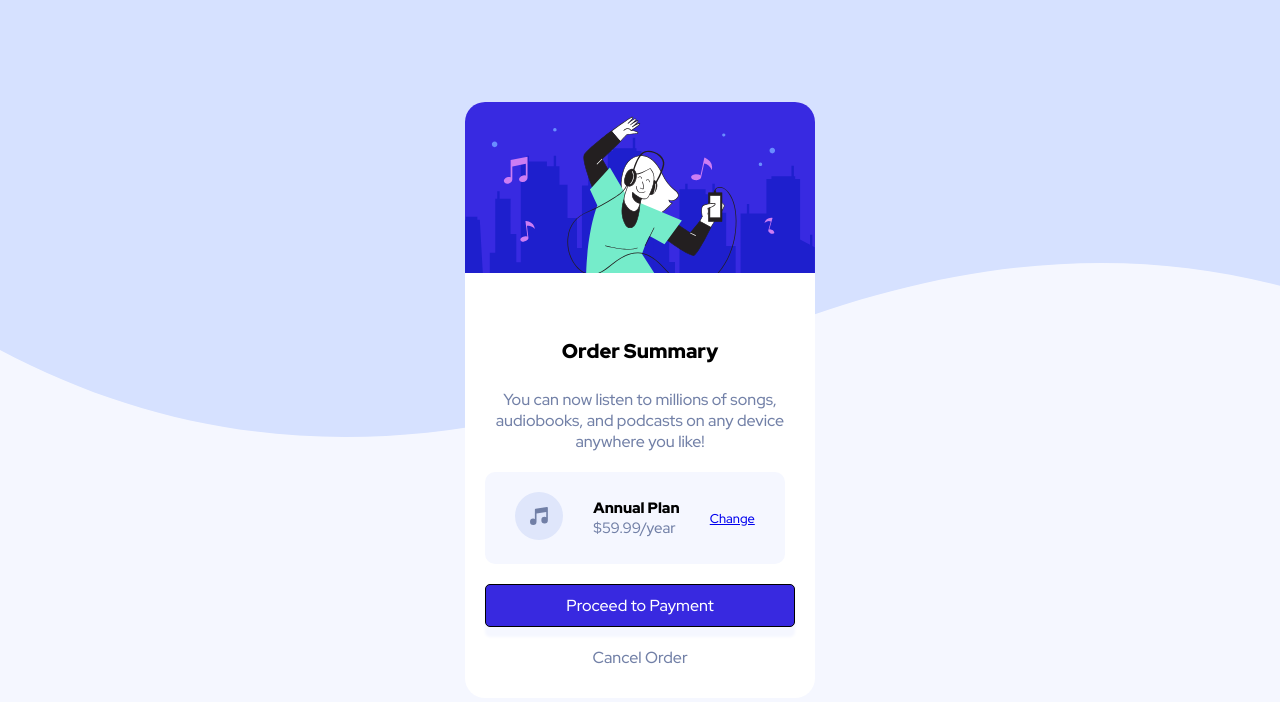
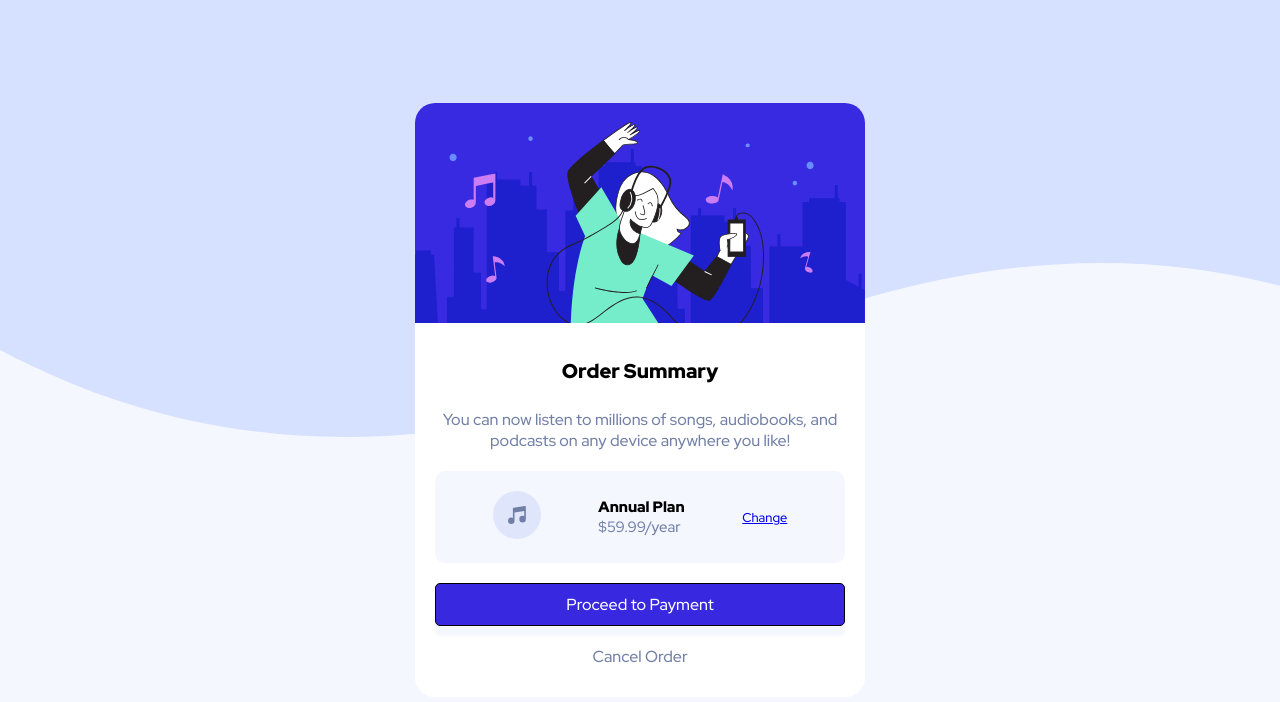
Before and after one commit to AlexandreC6/order-summary-component-main, a plain HTML site: page index.html in a window 1280 px wide. Drawn offline with Linux system fonts and the light colour scheme.

Commit message:
fini ajustement

```diff
--- a/style.css
+++ b/style.css
@@ -17,7 +17,7 @@ body {
  /* La carte */
 .card {
     border: 1px;
-    width:350px;
+    width:450px;
     height:auto;
     background-color: white;
     border-radius: 20px;
@@ -26,7 +26,7 @@ body {
 
 
 img[src*='illustration-hero'] {
-    width: 350px;
+    width: 450px;
     border-radius: 20px 20px 0 0;
 }
 
@@ -34,7 +34,7 @@ img[src*='illustration-hero'] {
 /* Decoration of container */
 .title1 {
     font-weight: 900;
-    margin: 60px 0 25px 0;
+    margin: 30px 0 25px 0;
     text-align: center;
     font-size: 20px;
 }
@@ -50,10 +50,10 @@ img[src*='illustration-hero'] {
     display: flex;
     margin: 20px;
     padding: 20px 0;
-    width: 300px;
+    width: auto;
     align-items: center;
+    justify-content: space-evenly;
     text-align: left;
-    justify-content: space-evenly;
     font-size: 0.8em;
     background-color: hsl(225, 100%, 98%);
     border-radius: 10px;
```
